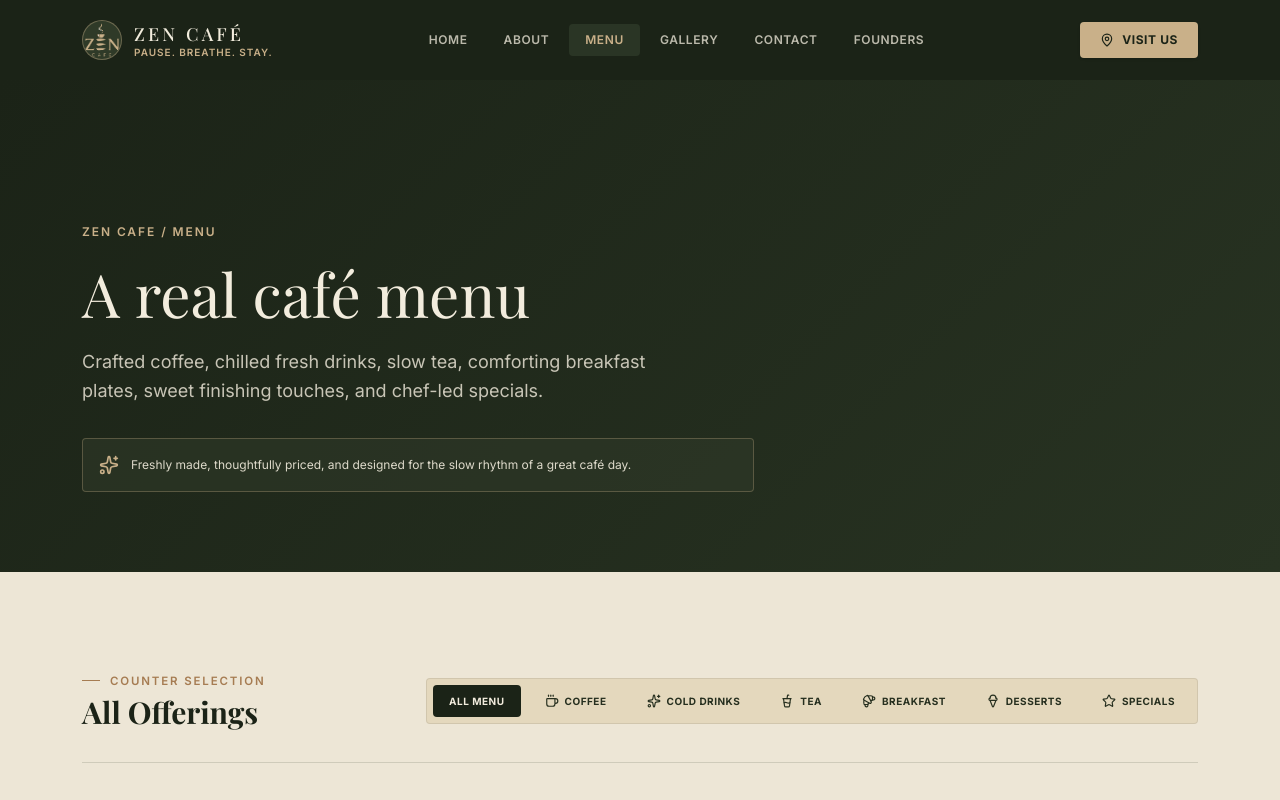
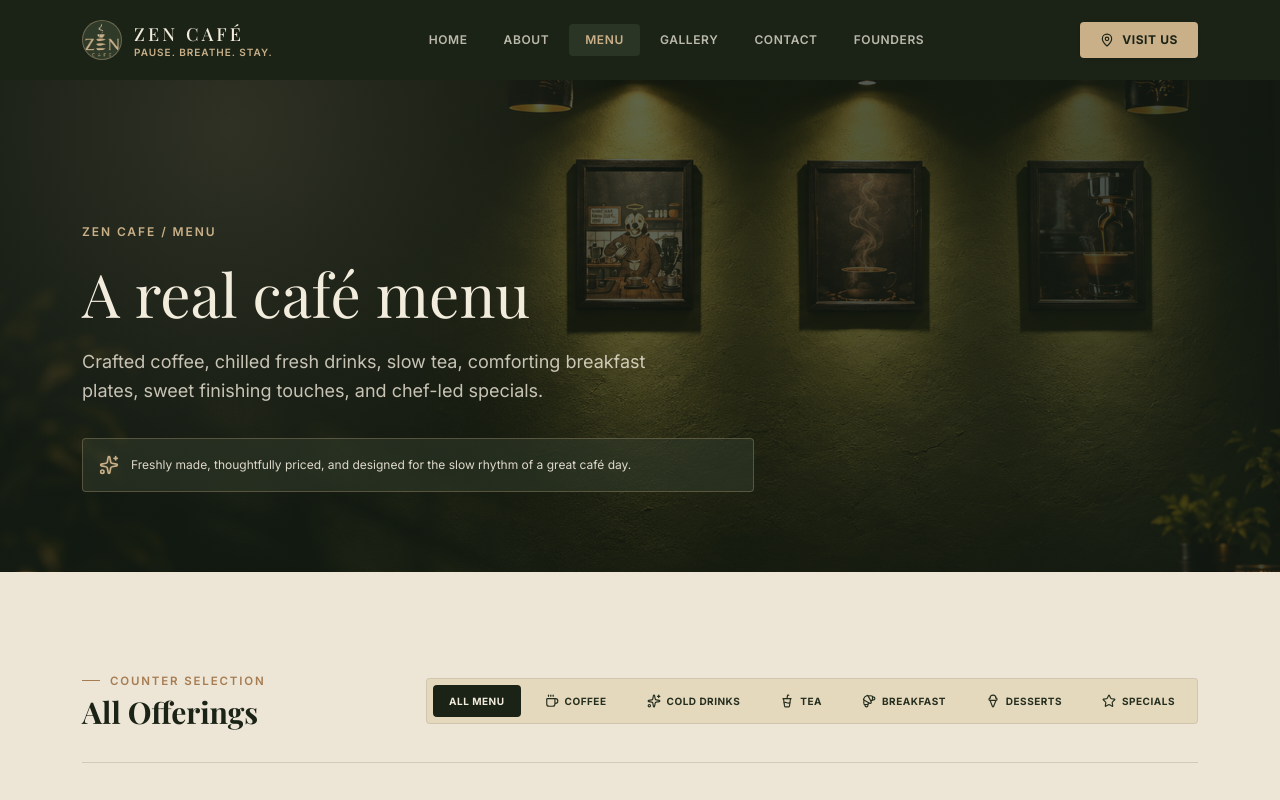
Before and after one commit to pritomchowhan/ZEN-CAFE-WEBSITE, a React (Vite) app: page / in a window 1280 px wide. Both pictures are taken after a click on the button "MENU". Shown: the top 800 px of the page. Built offline with nearby package versions, Linux system fonts and the light colour scheme; a web font is replaced by a local one.

Commit message:
Apply cinematic hero styling across pages

```diff
--- a/src/index.css
+++ b/src/index.css
@@ -91,6 +91,32 @@ main, footer, header {
 
 .hero-premium-shell {
   isolation: isolate;
+}
+
+.page-hero-media {
+  position: relative;
+  isolation: isolate;
+  overflow: hidden;
+  background-color: #1b2317;
+  background-image:
+    linear-gradient(90deg, rgba(20, 28, 20, 0.88), rgba(20, 28, 20, 0.68), rgba(20, 28, 20, 0.82)),
+    url('/picture_1st.png');
+  background-size: cover;
+  background-position: center;
+}
+
+.page-hero-media::after {
+  content: "";
+  position: absolute;
+  inset: 0;
+  background: radial-gradient(circle at 18% 10%, rgba(201, 176, 137, 0.16), transparent 34%);
+  pointer-events: none;
+  z-index: -1;
+}
+
+.page-hero-media > .wrap {
+  position: relative;
+  z-index: 1;
 }
 
 .page-transition {
@@ -334,6 +360,15 @@ article,
   background-color: var(--sand);
 }
 
+/* Keep the shared image treatment above the solid band backgrounds. */
+.band-ink.page-hero-media {
+  background-image:
+    linear-gradient(90deg, rgba(20, 28, 20, 0.88), rgba(20, 28, 20, 0.68), rgba(20, 28, 20, 0.82)),
+    url('/picture_1st.png');
+  background-size: cover;
+  background-position: center;
+}
+
 @media (prefers-reduced-motion: reduce) {
   html {
     scroll-behavior: auto;
--- a/src/views/AboutView.tsx
+++ b/src/views/AboutView.tsx
@@ -11,7 +11,7 @@ export const AboutView: React.FC<AboutViewProps> = ({ onNavigate }) => {
   return (
     <div id="view-about">
       {/* Page Hero */}
-      <section className="band-ink on-ink pt-36 pb-20">
+      <section className="band-ink on-ink page-hero-media pt-36 pb-20">
         <div className="wrap">
           <div className="text-xs uppercase tracking-[0.16em] text-[#c9b089] mb-4 font-semibold">
             Zen Cafe / About
--- a/src/views/ContactView.tsx
+++ b/src/views/ContactView.tsx
@@ -17,7 +17,7 @@ export const ContactView: React.FC = () => {
   return (
     <div id="view-contact">
       {/* Page Hero */}
-      <section className="band-ink on-ink pt-36 pb-20">
+      <section className="band-ink on-ink page-hero-media pt-36 pb-20">
         <div className="wrap">
           <div className="text-xs uppercase tracking-[0.16em] text-[#c9b089] mb-4 font-semibold">
             Zen Cafe / Contact &amp; Location
--- a/src/views/GalleryView.tsx
+++ b/src/views/GalleryView.tsx
@@ -35,7 +35,7 @@ export const GalleryView: React.FC<GalleryViewProps> = ({ onSelectJuice }) => {
   return (
     <div id="view-gallery">
       {/* Page Hero */}
-      <section className="band-ink on-ink pt-36 pb-20">
+      <section className="band-ink on-ink page-hero-media pt-36 pb-20">
         <div className="wrap">
           <div className="text-xs uppercase tracking-[0.16em] text-[#c9b089] mb-4 font-semibold">
             Zen Cafe / Gallery
--- a/src/views/MenuView.tsx
+++ b/src/views/MenuView.tsx
@@ -26,7 +26,7 @@ export const MenuView: React.FC<MenuViewProps> = ({ onSelectJuice }) => {
 
   return (
     <div id="view-menu">
-      <section className="band-ink on-ink pt-36 pb-20">
+      <section className="band-ink on-ink page-hero-media pt-36 pb-20">
         <div className="wrap">
           <div className="text-xs uppercase tracking-[0.16em] text-[#c9b089] mb-4 font-semibold">
             Zen Cafe / Menu
--- a/src/views/OwnerView.tsx
+++ b/src/views/OwnerView.tsx
@@ -35,7 +35,7 @@ export const OwnerView: React.FC<OwnerViewProps> = ({
   return (
     <div id="view-owner">
       {/* ================= PAGE HERO ================= */}
-      <section className="band-ink on-ink pt-36 pb-20">
+      <section className="band-ink on-ink page-hero-media pt-36 pb-20">
         <div className="wrap">
           <div className="text-xs uppercase tracking-[0.16em] text-[#c9b089] mb-4 font-semibold">
             Zen Cafe / Founders
```
